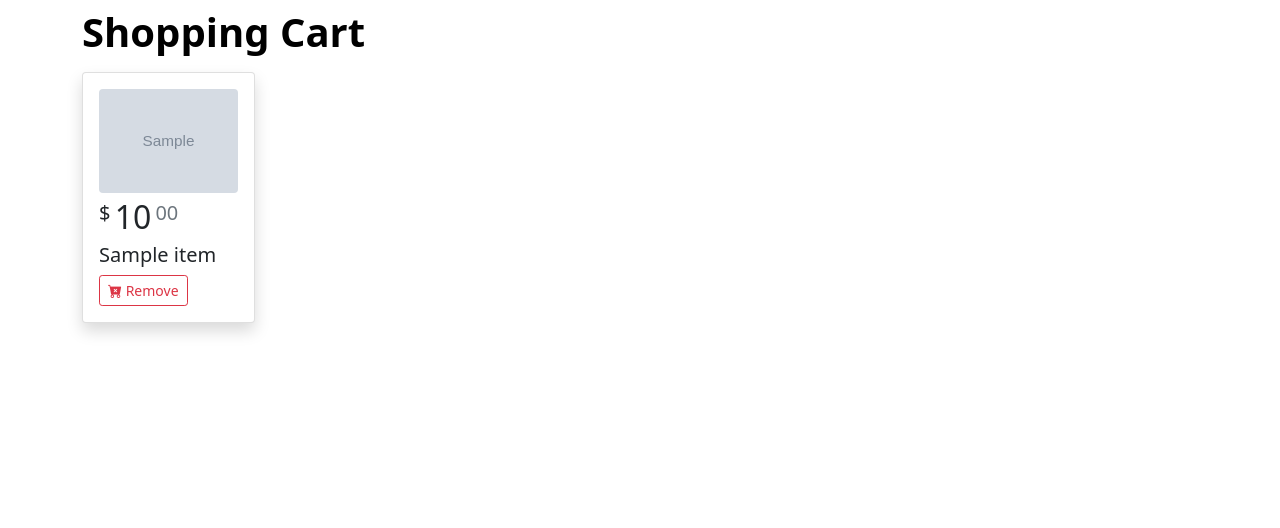
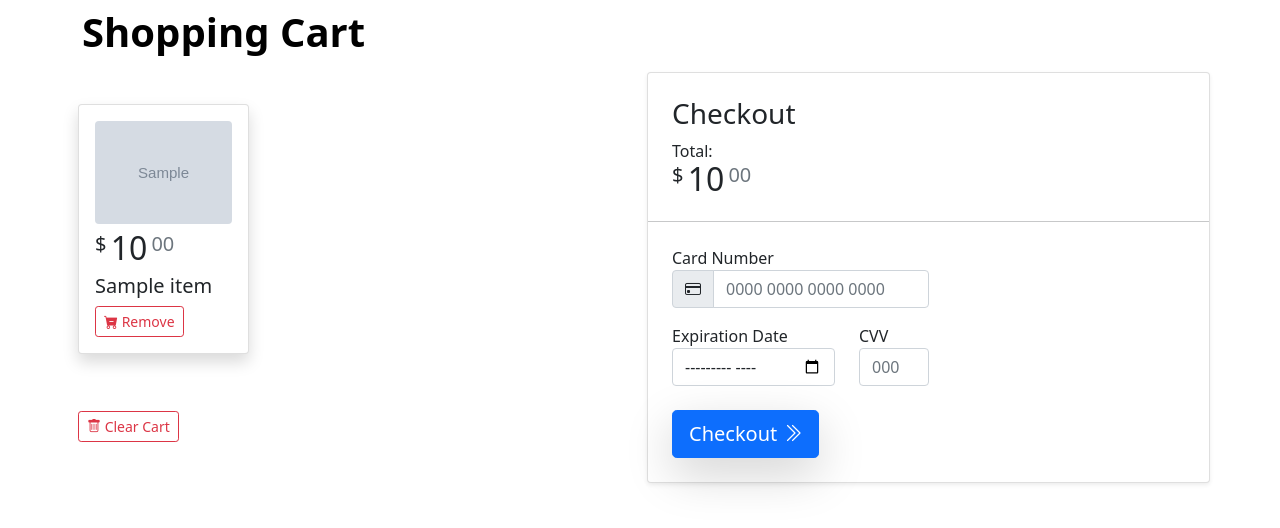
Before and after one commit to Jeff-SJSU/CMPE131-Project, a Flask app: page /cart in a window 1280 px wide. Shown: the part 56-584 px from the top of the page. Run offline with Flask 2, Linux system fonts and the light colour scheme; a user stored in the database is signed in; tables that the repository leaves empty hold one stand-in row (values such as "Sample post"); grey boxes marked "Sample" are stand-in pictures.

Commit message:
Add checkout, clear cart

```diff
--- a/app/routes.py
+++ b/app/routes.py
@@ -168,3 +168,19 @@ def remove_from_cart(id):
     current_user.cart.remove(item)
     db.session.commit()
     return redirect('/cart')
+
+@app.route('/cart/remove/all')
+def clear_cart():
+    if current_user.is_anonymous:
+        return redirect('/login')
+    current_user.cart = []
+    db.session.commit()
+    return redirect('/')
+
+@app.route('/cart/checkout', methods=['POST'])
+def checkout():
+    if current_user.is_anonymous:
+        return redirect('/login')
+    current_user.cart = []
+    db.session.commit()
+    return redirect('/')
--- a/templates/cart.html
+++ b/templates/cart.html
@@ -2,14 +2,50 @@
 {% import "includes/components.html" as components %}
 {% block content %}
 <h1 class="fw-bold mb-3 text-black">Shopping Cart</h1>
-
-<div class="row g-3">
-    {% for item in current_user.cart %}
-        <div class="col-2">
-        {% call components.product_card(item) %}
-        <a class="btn btn-outline-danger btn-sm mt-2" href="/cart/remove/{{item.id}}"><i class="bi bi-cart-x-fill"></i> Remove</a>
-        {% endcall %}
+{% if current_user.cart|length %}
+<div class="row">
+    <div class="col-xl row g-3 mb-4">
+        {% for item in current_user.cart %}
+            <div class="col-3 col-xl-4">
+            {% call components.product_card(item) %}
+            <a class="btn btn-outline-danger btn-sm mt-2" href="/cart/remove/{{item.id}}"><i class="bi bi-cart-dash-fill"></i> Remove</a>
+            {% endcall %}
+            </div>
+        {% endfor %}
+        <div>
+            <a class="btn btn-outline-danger btn-sm mt-4" href="/cart/remove/all"><i class="bi bi-trash"></i> Clear Cart</a>
         </div>
-    {% endfor %}
+    </div>
+    <div class="col-xl ms-xl-3 p-0 card shadow-sm">
+        <div class="card-body d-block p-4 pb-2">
+            <h3 class="card-title">Checkout</h3>
+            Total:<br>
+            {{components.price(current_user.cart|sum(attribute='price'))}}
+        </div>
+        <hr>
+        <div class="card-body d-block p-4 py-2">
+            <form action="/cart/checkout" method="post" class="col-6" disabled>
+                <label>Card Number</label>
+                <div class="input-group mb-3">
+                    <span class="input-group-text bi bi-credit-card"></span>
+                    <input class="form-control" placeholder="0000 0000 0000 0000" name="card_number" type="text" required>
+                </div>
+                <div class="row">
+                    <div class="col-8">
+                        <label>Expiration Date</label>
+                        <input class="form-control col-8" name="expiration_date" type="month" required>
+                    </div>
+                    <div class="col-4">
+                        <label>CVV</label>
+                        <input class="form-control col-8" placeholder="000" name="cvv" type="password" required>
+                    </div>
+                </div>
+                <button class="btn btn-primary btn-lg shadow-lg mt-4" type="submit">Checkout <i class="bi bi-chevron-double-right"></i></button>
+            </form>
+        </div>
+    </div>
 </div>
+{% else %}
+<p>Your cart is empty!</p>
+{% endif %}
 {% endblock %}
```
